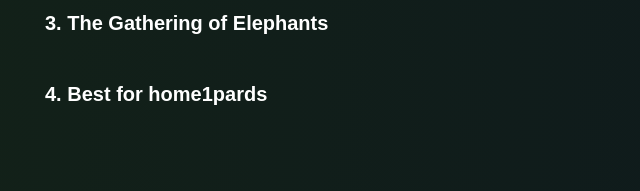
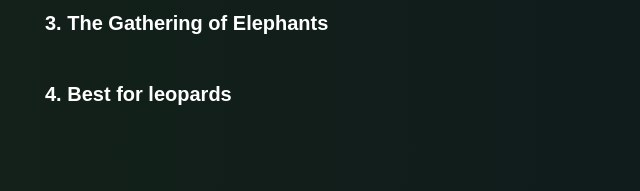
Before and after one commit to shafeenfzl/ceylonwildlife, a plain HTML site: page index.html in a window 1280 px wide. Shown: the part 1629-1820 px from the top of the page, 630-1270 px from the left. Drawn offline with Linux system fonts and the light colour scheme.

Commit message:
spellingfix

```diff
--- a/index.html
+++ b/index.html
@@ -83,7 +83,7 @@
                         </div>
 
                         <div class="about-in">
-                            <h5>4. Best for home1pards<span class="hide">&nbsp;Highest globally found in Yala National Park</span></h5>
+                            <h5>4. Best for leopards<span class="hide">&nbsp;Highest globally found in Yala National Park</span></h5>
                         </div>
                     </div>
                 </div>
```
